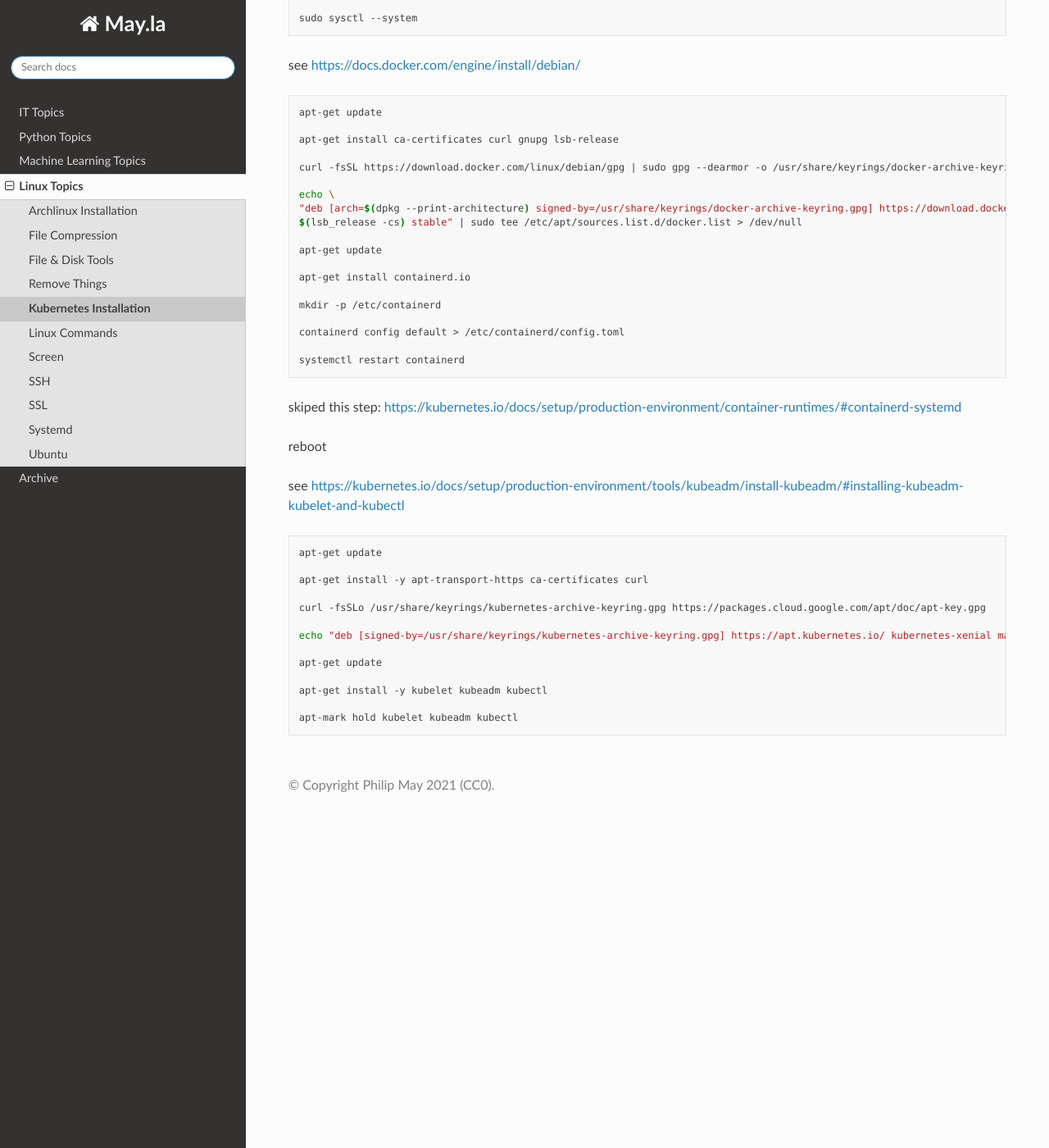
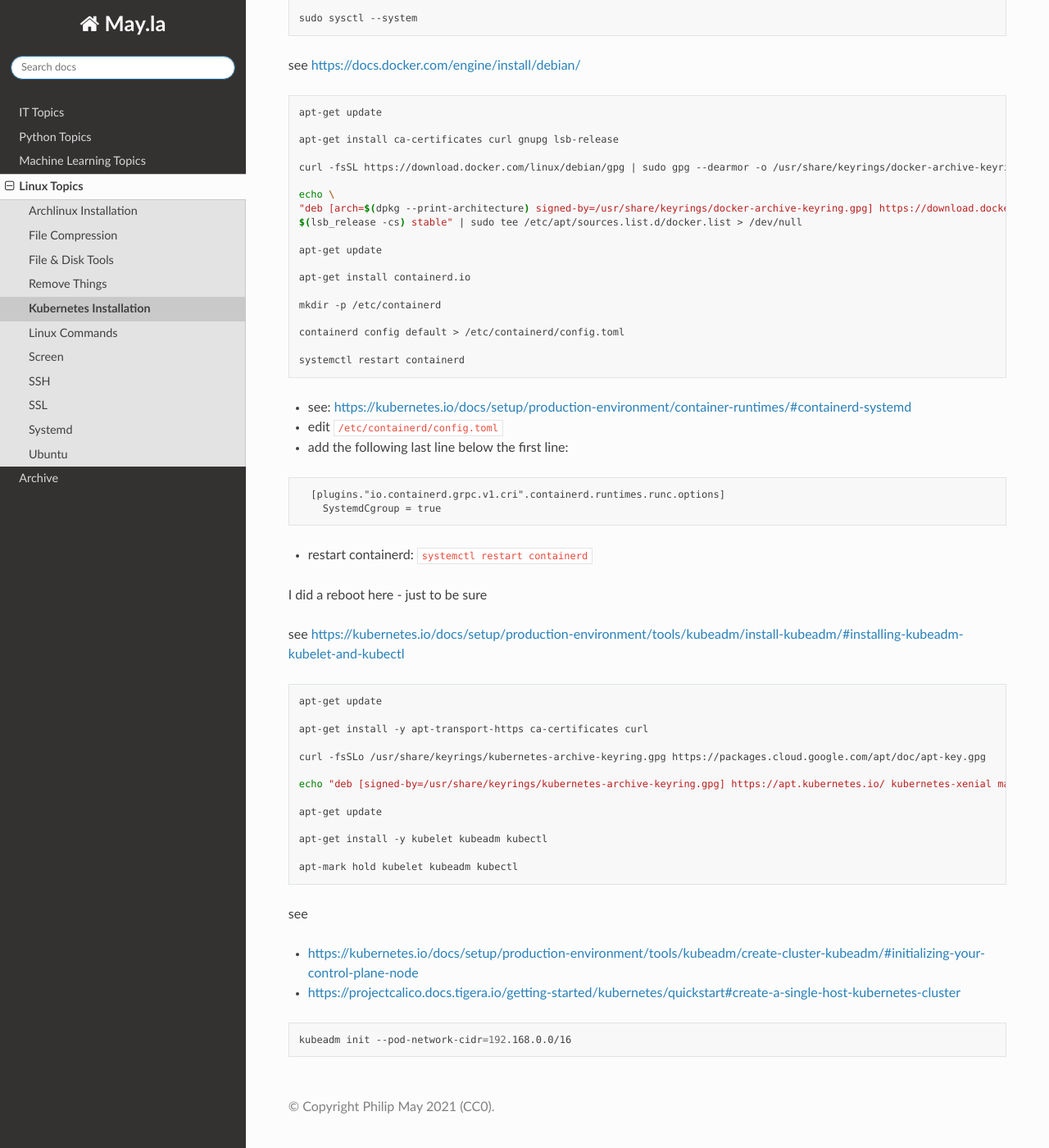
Before and after one commit to PhilipMay/May.la, a Sphinx documentation site: the page built from source/linux/kubernetes-install.md, in a window 1280 px wide and 1400 px high, scrolled down 926 px. Shown: the whole window at 82% size. Built offline with Sphinx 7.4.7 and the Read the Docs theme 2.0.0, drawn with Linux system fonts in a browser that asks for light colours.

Commit message:
Update kubernetes-install.md

````diff
--- a/source/linux/kubernetes-install.md
+++ b/source/linux/kubernetes-install.md
@@ -62,9 +62,18 @@ containerd config default > /etc/containerd/config.toml
 systemctl restart containerd
 ```
 
-skiped this step: https://kubernetes.io/docs/setup/production-environment/container-runtimes/#containerd-systemd
+- see: https://kubernetes.io/docs/setup/production-environment/container-runtimes/#containerd-systemd
+- edit `/etc/containerd/config.toml`
+- add the following last line below the first line:
 
-reboot
+```text
+  [plugins."io.containerd.grpc.v1.cri".containerd.runtimes.runc.options]
+    SystemdCgroup = true
+```
+
+- restart containerd: `systemctl restart containerd`
+
+I did a reboot here - just to be sure
 
 see https://kubernetes.io/docs/setup/production-environment/tools/kubeadm/install-kubeadm/#installing-kubeadm-kubelet-and-kubectl
 ```bash
@@ -82,3 +91,10 @@ apt-get install -y kubelet kubeadm kubectl
 
 apt-mark hold kubelet kubeadm kubectl
 ```
+
+see
+- https://kubernetes.io/docs/setup/production-environment/tools/kubeadm/create-cluster-kubeadm/#initializing-your-control-plane-node
+- https://projectcalico.docs.tigera.io/getting-started/kubernetes/quickstart#create-a-single-host-kubernetes-cluster
+```bash
+kubeadm init --pod-network-cidr=192.168.0.0/16
+```
````
